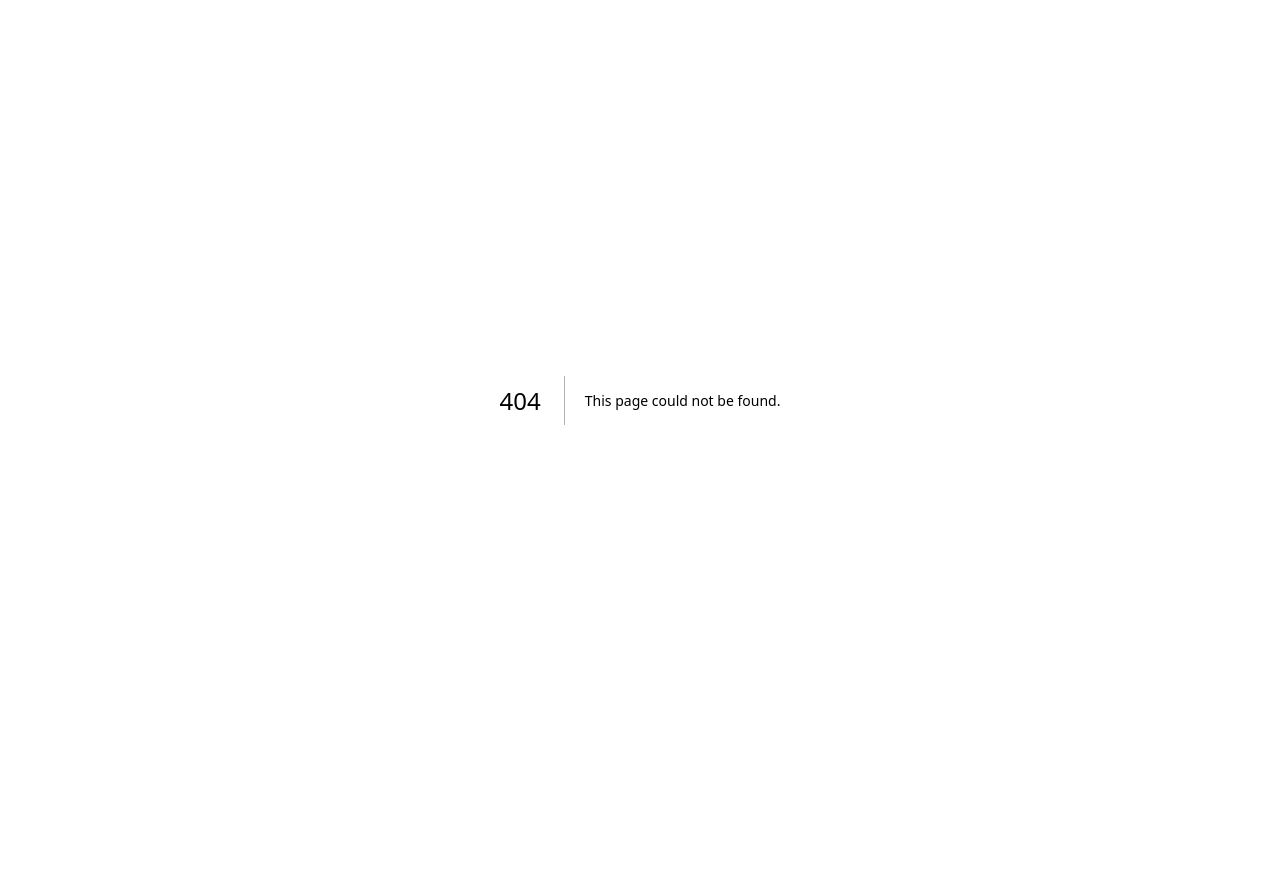
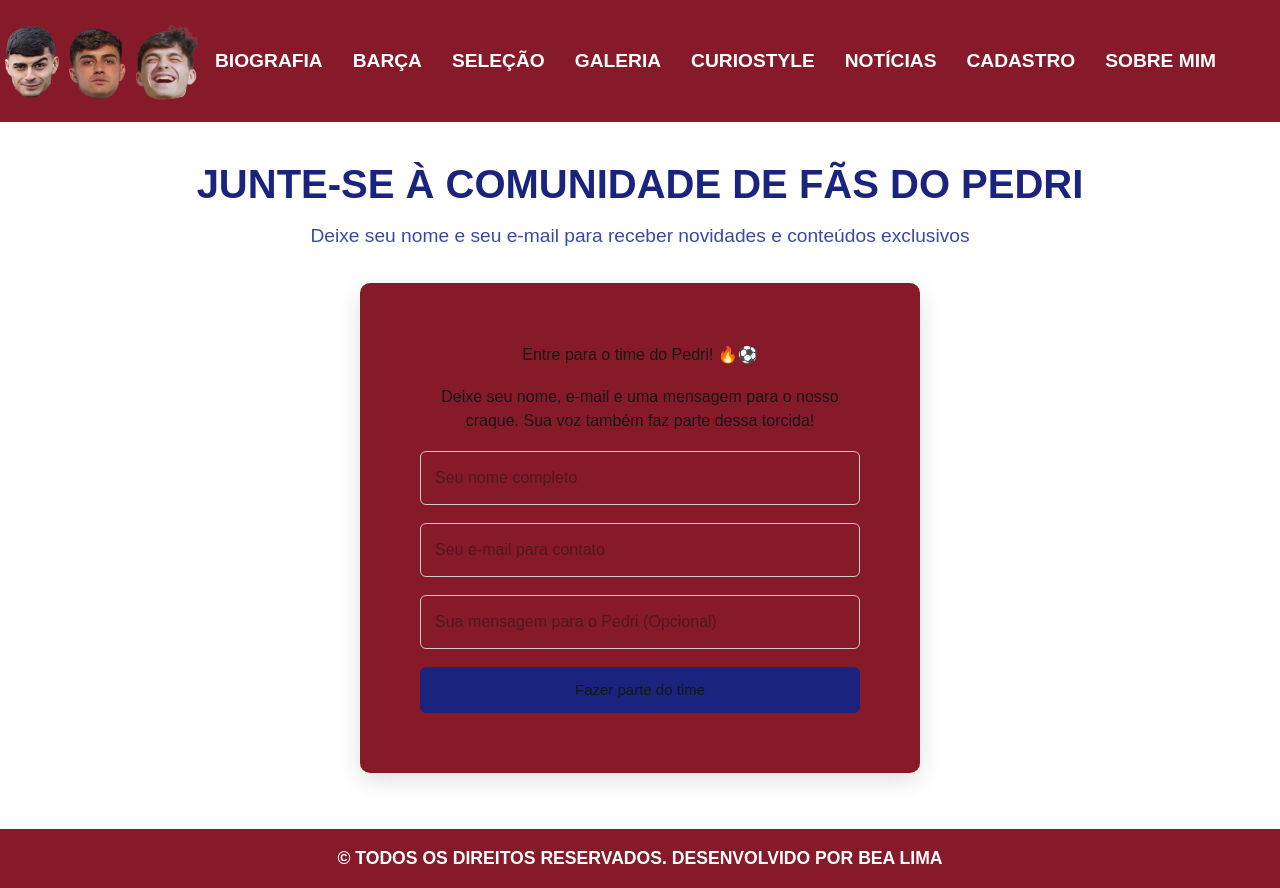
Before and after one commit to limabea23/PEDRI-PEDRI-PEDRI-FRONTEND, a Next.js app: page /cadastro in a window 1280 px wide. Before the commit this address had no page. Before the commit the page ends 800 px from the top, so only its background shows below. Built offline with nearby package versions, Linux system fonts and the light colour scheme.

Commit message:
feat: cadastro page

```diff
--- /dev/null
+++ b/src/app/cadastro/cadastro.module.css
@@ -0,0 +1,61 @@
+.container {
+    max-width: 1200px;
+    width: 100%;
+    margin: 0 auto;
+    padding: 32px 16px;
+    font-family: Arial, Helvetica, sans-serif;
+}
+
+.titulo {
+    text-align: center;
+    font-size: 2.5rem;
+    margin-bottom: 8px;
+    color: #1a237e;
+    font-weight: bold;
+}
+
+.subtitulo {
+    text-align: center;
+    font-size: 1.2rem;
+    margin-bottom: 32px;
+    color: #3949ab;
+}
+
+.input {
+    display: flex;
+    flex-direction: column;
+    padding: 60px;
+    text-align: center;
+    width: 560px;
+    max-width: 95%;
+    gap: 18px;
+    background-color:#871A28;
+    margin: 24px auto;
+    border-radius: 10px;
+    box-shadow: 0 8px 24px rgba(0,0,0,0.12);
+}
+
+.input input {
+    width: 100%;
+    padding: 14px;
+    border: 1px solid rgb(204, 204, 204);
+    font-size: 16px;
+    border-radius: 6px;
+}
+
+.button {
+    width: 100%;
+    padding: 12px;
+    border: none;
+    font-size: 15px;
+    border-radius: 6px;
+    background-color: #1a237e;
+}
+
+.button:hover {
+    background: #2a38ce;
+}
+
+.h1 {
+    font-size: 20px;
+}
--- /dev/null
+++ b/src/app/cadastro/page.jsx
@@ -0,0 +1,30 @@
+"use client";
+import styles from "./cadastro.module.css";
+
+import Header from "../../../components/Header";
+import Footer from "../../../components/Footer";
+
+export default function Cadastro() {
+    return (
+        <>
+        <Header />
+
+        <div className={styles.container}>
+            <h1 className={styles.titulo}>JUNTE-SE À COMUNIDADE DE FÃS DO PEDRI</h1>
+            <p className={styles.subtitulo}>Deixe seu nome e seu e-mail para receber novidades e conteúdos exclusivos</p>
+
+            <div className={styles.input}>
+            <h1>Entre para o time do Pedri! 🔥⚽</h1>
+            <p>Deixe seu nome, e-mail e uma mensagem para o nosso craque. Sua voz também faz parte dessa torcida!</p>
+            <input type="name" placeholder="Seu nome completo" />
+            <input type="email" placeholder="Seu e-mail para contato" />
+            <input type="text" placeholder="Sua mensagem para o Pedri (Opcional)" />
+
+                    <button className={styles.button}><a href="/sucesso">Fazer parte do time</a></button>
+            </div>
+        </div>
+
+        <Footer />
+        </>
+    );
+}
```
